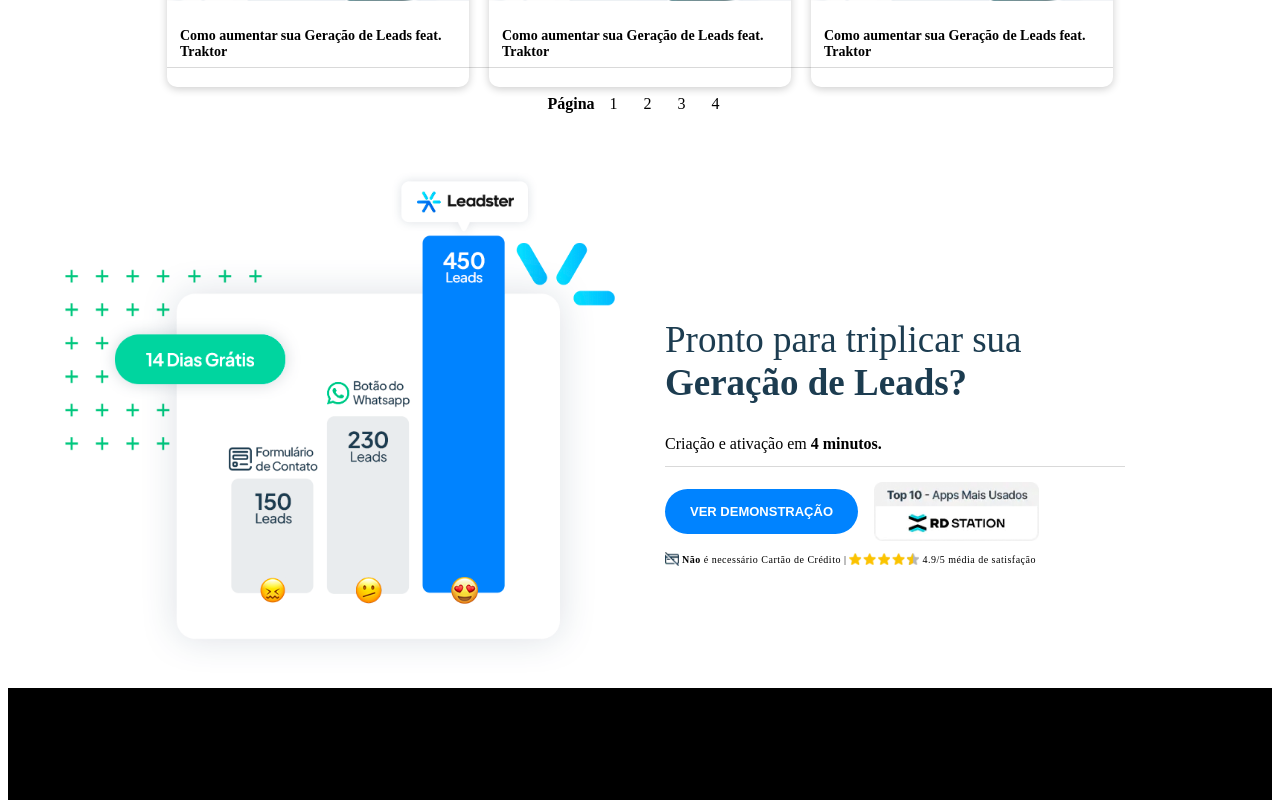
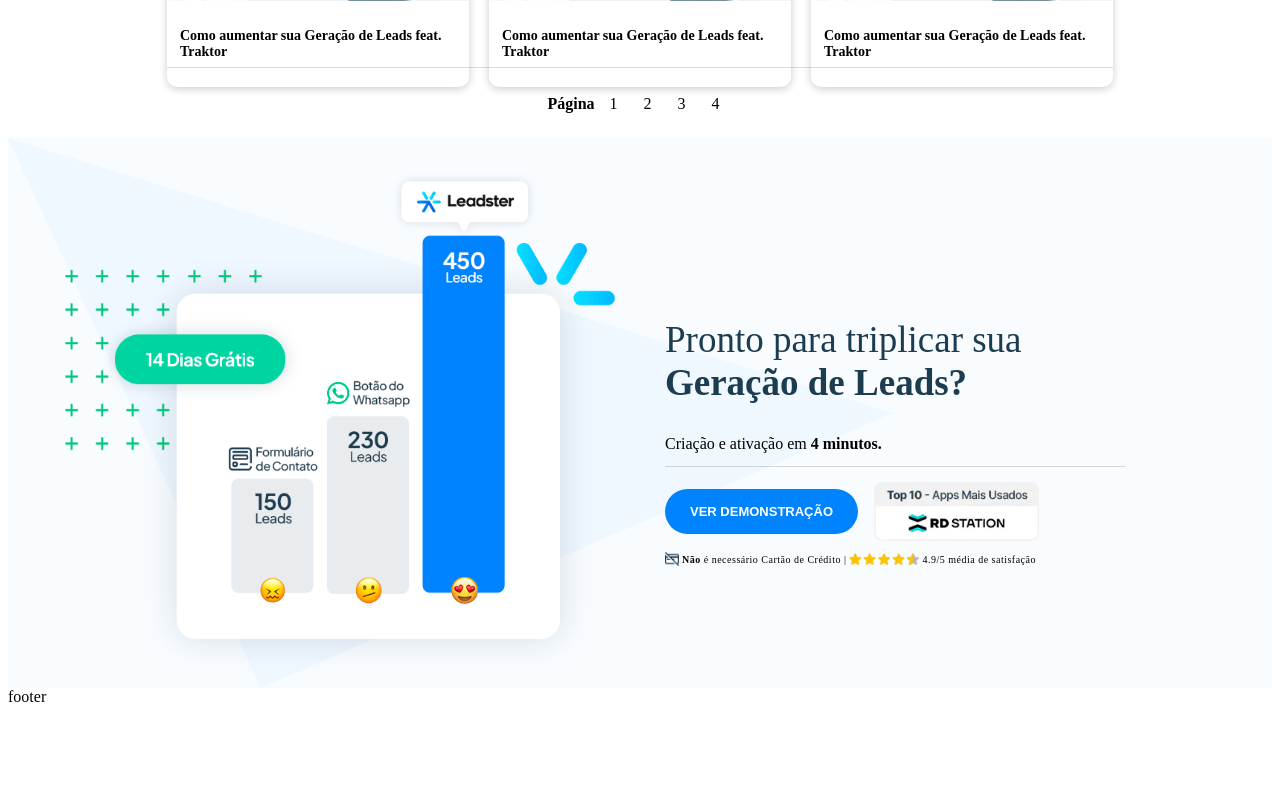
Before and after one commit to GustavoNep/leadster-rep, a Next.js app: page /Landing in a window 1280 px wide. Shown: the part 1460-2260 px from the top of the page. Built offline with nearby package versions, Linux system fonts and the light colour scheme.

Commit message:
feat: refactor css infoContainer

```diff
--- a/src/components/Footer/index.tsx
+++ b/src/components/Footer/index.tsx
@@ -1,18 +1,15 @@
 import styled from "styled-components";
 
 const Container = styled.div`
-    height: 500px;
-    background-color: black;
+  width: 100%;
+  height: 550px;
 `;
-const Wrapper = styled.div``;
 
 
 export default function Footer() {
-    return(
-        <Container>
-            <Wrapper>
-                footer
-            </Wrapper>
-        </Container>
-    )
+  return (
+    <Container>
+      footer
+    </Container>
+  );
 }
--- a/src/components/InfoContainer/index.tsx
+++ b/src/components/InfoContainer/index.tsx
@@ -4,20 +4,39 @@ import imgInfo from "../../assets/corpo.png";
 import AnnouLine from "../AnnouLine";
 import InfoButton from "../Buttons/InfoButton";
 import seloImg from "../../assets/selo.png";
-import cardImg from '../../assets/nocard.webp'
-import starImg from '../../assets/rating.webp'
+import cardImg from "../../assets/nocard.webp";
+import starImg from "../../assets/rating.webp";
 
 const Container = styled.div`
   height: 550px;
-  background-color: var(--dsc-color-bg-primary);
+  position: relative;
+  overflow: hidden;
+  position: relative;
+  overflow: hidden;
+  z-index: -1;
+  background-color: rgba(240, 248, 255, 0.4);
 `;
 const Wrapper = styled.div`
+  position: relative;
   display: flex;
   gap: 50px;
   width: 100%;
   max-width: 1150px;
   margin: 0 auto;
 `;
+
+const Triangle = styled.div`
+  width: 100%;
+  height: 100%;
+  background-color: #f0f8ff;
+  position: absolute;
+  bottom: 0;
+  left: 0;
+  clip-path: polygon(0 0, 70% 50%, 20% 100%);
+  border-bottom-right-radius: 50%;
+  z-index: -1;
+`;
+
 const ImgCont = styled.div`
   flex: 1;
 `;
@@ -68,12 +87,12 @@ const CreditCont = styled.div`
   align-items: center;
   letter-spacing: 0.5px;
   gap: 3px;
-`
-
+`;
 
 export default function InfoContainer() {
   return (
     <Container>
+      <Triangle />
       <Wrapper>
         <ImgCont>
           <ImageCont src={imgInfo} alt="/" />
@@ -94,9 +113,11 @@ export default function InfoContainer() {
             <ImageSelo src={seloImg} alt="/" />
           </ButtonDiv>
           <CreditCont>
-            <Image src={cardImg} alt="/" width={14}/>
-            <p><TextHigh>Não</TextHigh> é necessário Cartão de Crédito |</p>
-            <Image src={starImg} alt="/" width={70}/>
+            <Image src={cardImg} alt="/" width={14} />
+            <p>
+              <TextHigh>Não</TextHigh> é necessário Cartão de Crédito |
+            </p>
+            <Image src={starImg} alt="/" width={70} />
             <span>4.9/5 média de satisfação</span>
           </CreditCont>
         </InfoCont>
--- a/src/components/VideoCardModal/index.tsx
+++ b/src/components/VideoCardModal/index.tsx
@@ -11,7 +11,7 @@ const ModalOverlay = styled.div`
   right: 0;
   bottom: 0;
   background-color: rgba(0, 0, 0, 0.8);
-  z-index: 999;
+  z-index: 9999;
 `;
 
 const ModalContent = styled.div`
```
Lines whose indentation alone changed are shown as unchanged.
